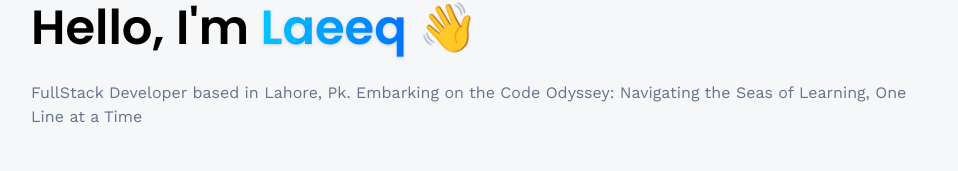
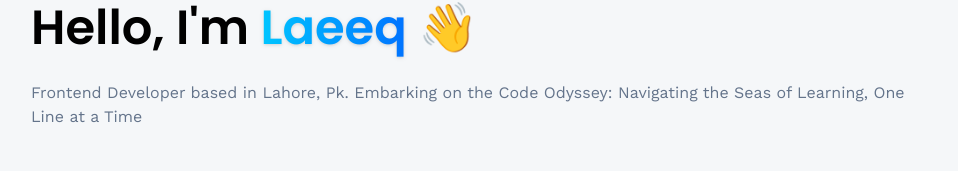
Before and after one commit to LaeeqtheDev/3d-Portfolio, a React (Vite) app: page /about in a window 1280 px wide. Shown: the part 131-302 px from the top of the page, without its empty margins (161-1119 px from the left). Built offline with nearby package versions, Linux system fonts and the light colour scheme; no server answers; the HTML template or start-up script is replaced by a standard one.

Commit message:
Update About.jsx

```diff
--- a/src/pages/About.jsx
+++ b/src/pages/About.jsx
@@ -22,7 +22,7 @@ const About = () => {
 
       <div className='mt-5 flex flex-col gap-3 text-slate-500'>
         <p>
-        FullStack Developer based in Lahore, Pk. Embarking on the Code Odyssey: Navigating the Seas of Learning, One Line at a Time
+        Frontend Developer based in Lahore, Pk. Embarking on the Code Odyssey: Navigating the Seas of Learning, One Line at a Time
         </p>
       </div>
 
```
